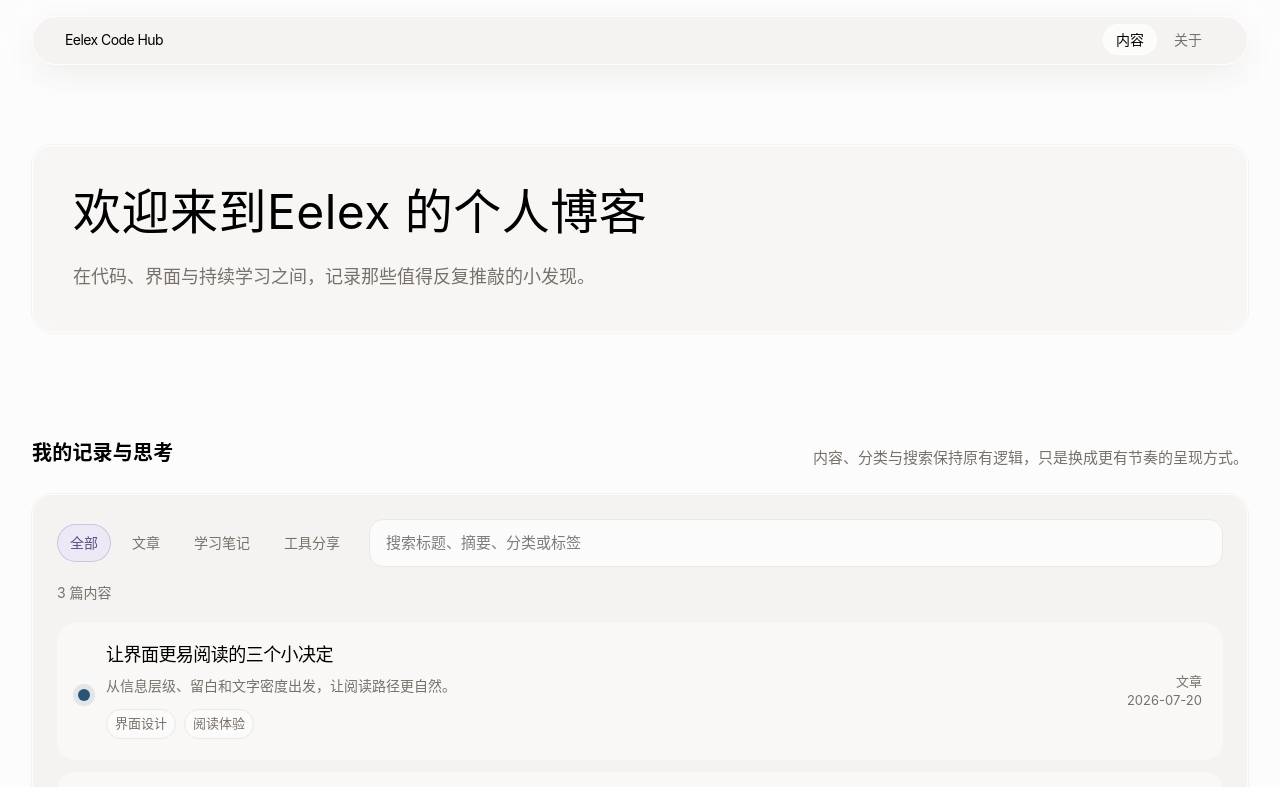
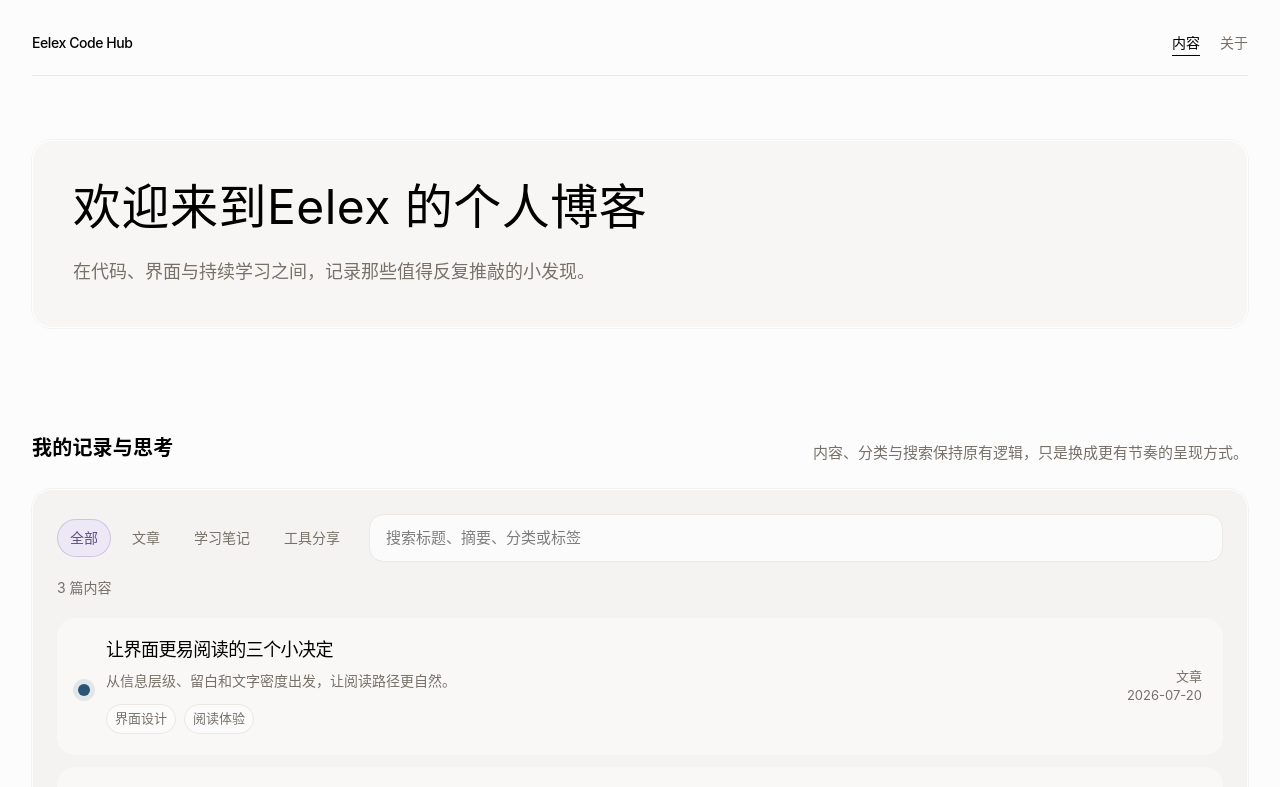
Before and after one commit to Ee1ex/Eelex-Journal, a Next.js app: page / in a window 1280 px wide. Shown: the top 787 px of the page. Built offline with nearby package versions, Linux system fonts and the light colour scheme.

Commit message:
feat: restyle editorial site frame

```diff
--- a/src/components/site-footer.tsx
+++ b/src/components/site-footer.tsx
@@ -2,7 +2,7 @@ import { publicProfile } from "../site/profile";
 
 export function SiteFooter() {
   return (
-    <footer className="px-[var(--eelex-space-page-inline)] pt-8 pb-12">
+    <footer className="eelex-site-footer px-[var(--eelex-space-page-inline)] pt-10 pb-12">
       <div className="mx-auto flex max-w-[var(--eelex-width-wide)] flex-col gap-3 border-t border-border pt-5 text-sm text-muted sm:flex-row sm:items-center sm:justify-between">
         <span>Eelex Code Hub</span>
         <div className="flex flex-wrap gap-x-4 gap-y-1">
--- a/src/components/site-header.tsx
+++ b/src/components/site-header.tsx
@@ -12,22 +12,22 @@ export function SiteHeader() {
   const pathname = usePathname();
 
   return (
-    <header className="sticky top-0 z-20 px-[var(--eelex-space-page-inline)] py-4 backdrop-blur-xl">
+    <header className="eelex-site-header px-[var(--eelex-space-page-inline)] pt-6 sm:pt-8">
       <a
         className="sr-only focus:not-sr-only focus:absolute focus:top-4 focus:left-4 focus:z-50 focus:rounded-control focus:bg-surface focus:px-4 focus:py-3 focus:text-ink focus:outline focus:outline-2 focus:outline-focus"
         href="#main-content"
       >
         跳到主要内容
       </a>
-      <div className="mx-auto flex max-w-[var(--eelex-width-wide)] items-center justify-between gap-4 rounded-full border border-white/75 bg-surface px-5 py-3 shadow-[0_10px_30px_rgba(77,67,55,0.07)] sm:px-8">
+      <div className="eelex-site-nav mx-auto flex max-w-[var(--eelex-width-wide)] items-center justify-between gap-6 border-b border-border pb-5">
         <Link
-          className="text-sm font-normal tracking-[-0.04em] text-ink"
+          className="text-sm font-medium tracking-[-0.03em] text-ink"
           href="/"
         >
           Eelex Code Hub
         </Link>
         <nav aria-label="主导航">
-          <ul className="flex items-center gap-1">
+          <ul className="flex items-center gap-5">
             {navigation.map((item) => {
               const current = pathname === item.href;
 
@@ -37,8 +37,8 @@ export function SiteHeader() {
                     aria-current={current ? "page" : undefined}
                     className={
                       current
-                        ? "rounded-control border border-white/70 bg-white/75 px-3 py-1.5 text-sm text-ink"
-                        : "rounded-control border border-transparent px-3 py-1.5 text-sm text-muted hover:bg-black/[0.04] hover:text-ink focus-visible:outline-2 focus-visible:outline-focus"
+                        ? "border-b border-ink pb-1 text-sm font-medium text-ink"
+                        : "border-b border-transparent pb-1 text-sm text-muted hover:border-border hover:text-ink focus-visible:outline-2 focus-visible:outline-focus"
                     }
                     href={item.href}
                   >
```
Also changed, not shown: 1 other file (tests, documents, lock files or other folders).
